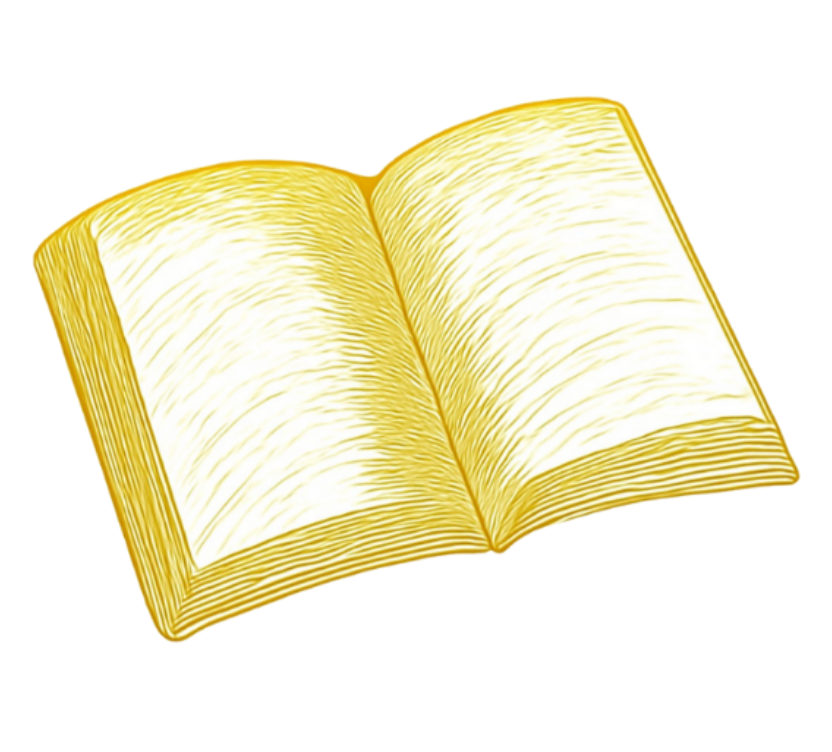
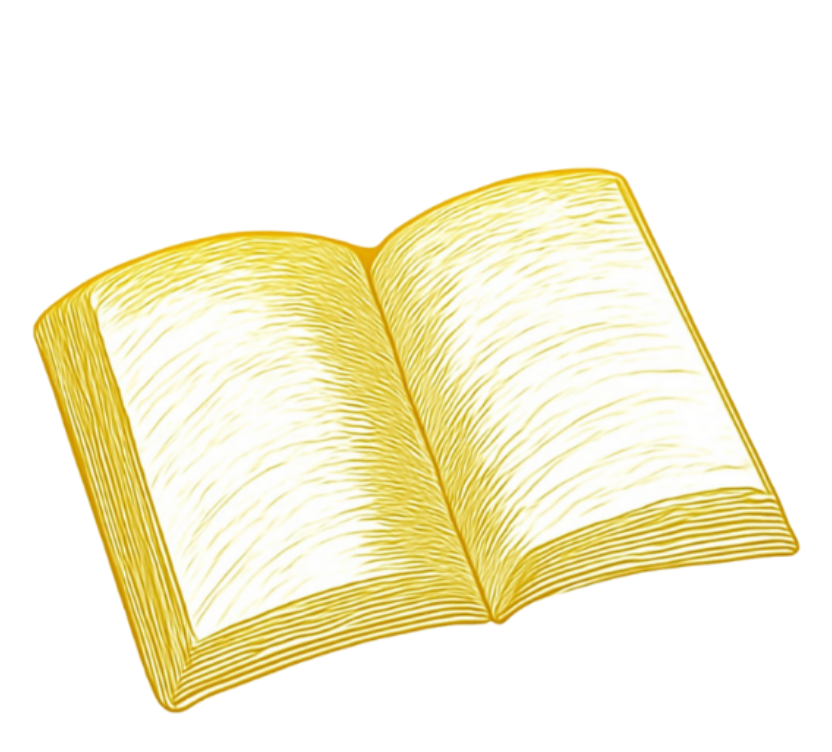
Before and after one commit to solalchetrit/loomina, a Next.js app: page / in a window 1280 px wide. Shown: the top 752 px of the page, without its empty margins (240-1072 px from the left). Built offline with nearby package versions, Linux system fonts and the light colour scheme; a web font is replaced by a local one.

Commit message:
style(hero): align book vertically and center mobile layout

```diff
--- a/components/Hero.tsx
+++ b/components/Hero.tsx
@@ -52,7 +52,7 @@ export default function Hero() {
       ref={containerRef}
       className="relative h-[200vh] bg-white"
     >
-      <div className="sticky top-0 h-[100vh] w-full overflow-hidden px-6 flex flex-col items-center justify-center gap-8 md:grid md:grid-cols-2 md:gap-8 max-w-7xl mx-auto">
+      <div className="sticky top-0 min-h-[100dvh] w-full overflow-hidden px-6 flex flex-col items-center justify-center gap-8 md:grid md:grid-cols-2 md:gap-8 max-w-7xl mx-auto">
 
         {/* --- LE LIVRE (STAR) --- */}
         {/* On Mobile: Centered. On Desktop: Right Column (col-start-2) */}
@@ -64,7 +64,7 @@ export default function Hero() {
           }}
           // Mobile: Width restricted (w-[70%], max-w-[280px]) to prevent huge size/overlap
           // Desktop: w-full, no max-width constraint handled by grid
-          className="relative z-10 w-[70%] max-w-[280px] md:w-full md:max-w-none md:col-start-2 justify-self-center will-change-transform order-1 md:order-2"
+          className="relative z-10 w-[70%] max-w-[280px] md:w-full md:max-w-none md:col-start-2 justify-self-center will-change-transform order-1 md:order-2 md:mt-24"
         >
           <motion.div
             animate={{ y: [0, -20, 0] }}
@@ -93,7 +93,7 @@ export default function Hero() {
           }}
           className={`
             flex flex-col space-y-5 z-20 w-full max-w-lg md:max-w-none
-            items-center text-center mt-8 md:mt-0
+            items-center text-center md:mt-0
             md:items-start md:text-left md:static md:translate-y-0
             order-2 md:order-1
           `}
```
